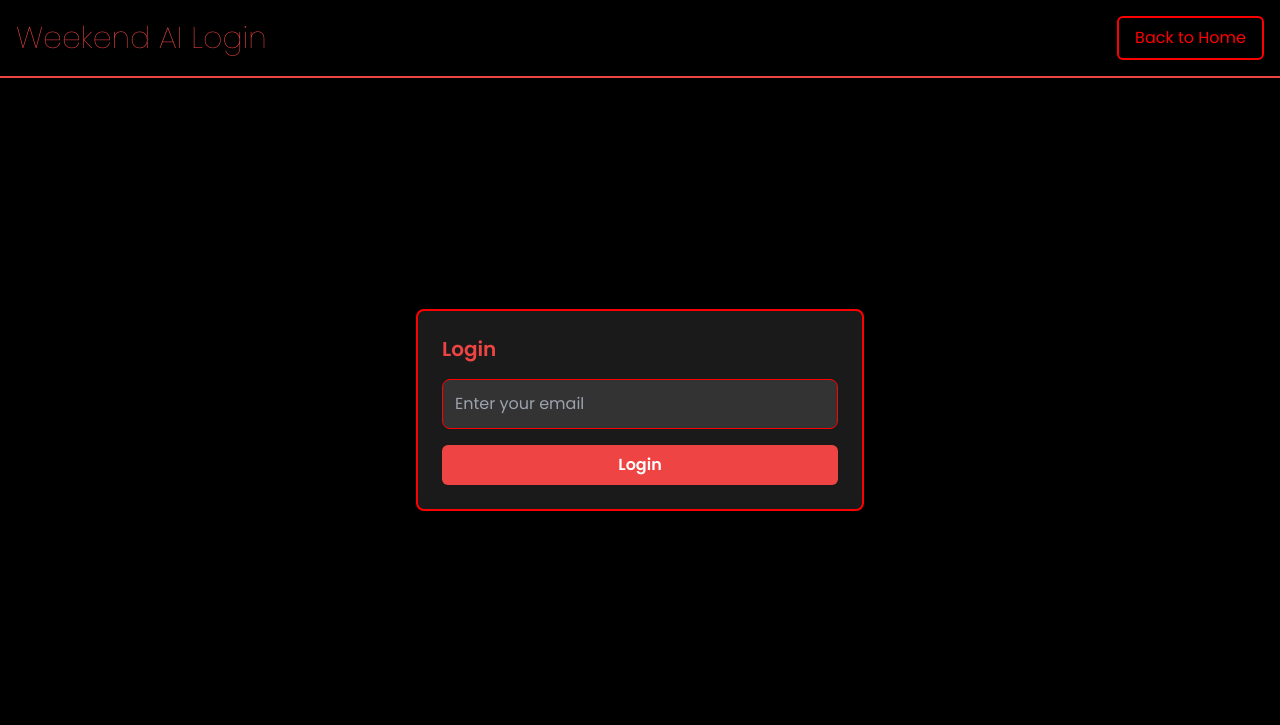
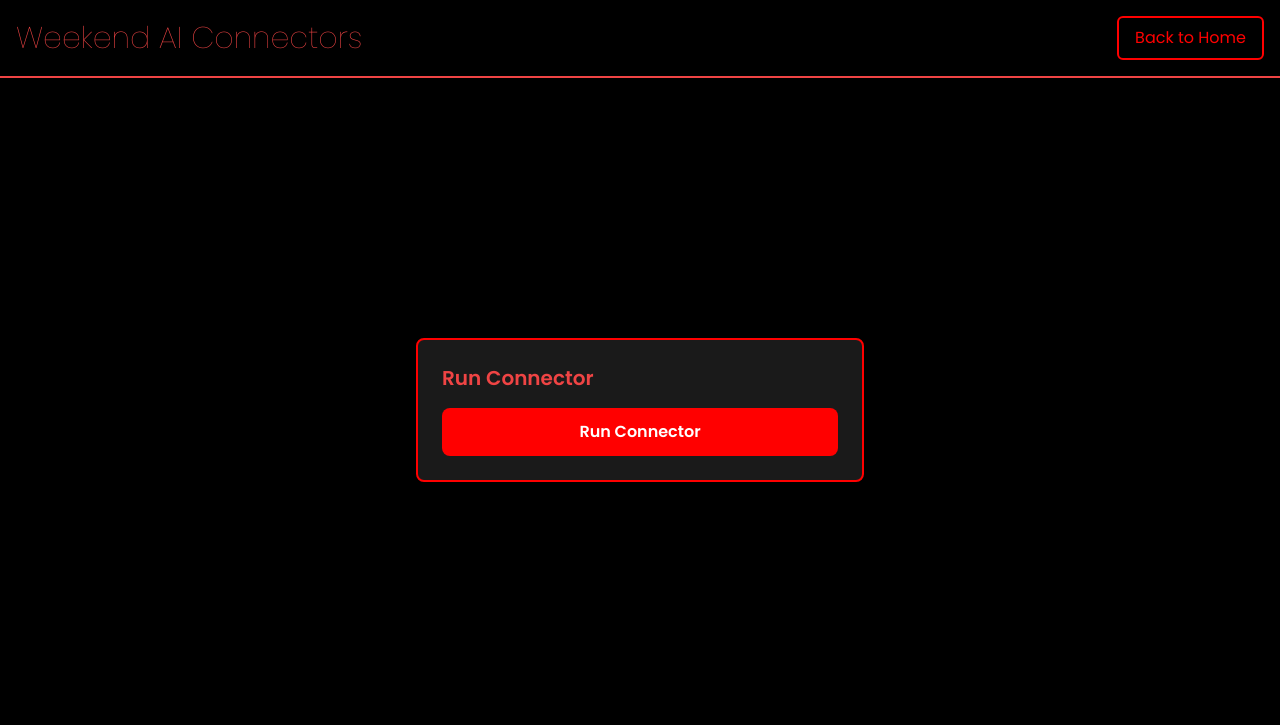
Before and after one commit to shreyasjadhav-ibm/weekend-watch-ai, a Flask app: template weekendAi/templates/index.html in a window 1280 px wide. Shown: the top 725 px of the page. Run offline with Flask 3, Linux system fonts and the light colour scheme; the template is opened without the code that fills it, so the values that code supplies are empty.

Commit message:
Connectors and suggestions option
WORKINGGG

````diff
--- a/weekendAi/app.py
+++ b/weekendAi/app.py
@@ -29,21 +29,21 @@ def landing():
     logger.info('GET /landing 200 OK,None')
     return render_template('landing.html')
 
-@app.route('/login')
-def login_page():
-    logger.info('GET /login 200 OK,None')
+@app.route('/connectors')
+def connectors_page():
+    logger.info('GET /connectors 200 OK,None')
     return render_template('index.html')
 
-@app.route('/login', methods=['POST'])
-def login():
+@app.route('/run-connector', methods=['POST'])
+def run_connector():
     try:
         data = request.json
-        if not data.get('email'):
-            raise ValueError('Invalid email')
-        logger.info('POST /login successful,None')
+        if not data.get('connector'):
+            raise ValueError('Invalid connector name')
+        logger.info('POST /run-connector successful,None')
         return jsonify({'status': 'success'})
     except Exception as e:
-        logger.error(f'Login failed: {str(e)},{type(e).__name__}')
+        logger.error(f'Connector run failed: {str(e)},{type(e).__name__}')
         return jsonify({'error': str(e)}), 400
 
 @app.route('/api/data')
@@ -74,6 +74,7 @@ def alerts():
 @app.route('/suggest-fix', methods=['POST'])
 def suggest_fix():
     log = request.json
+    user_suggestion = log.get('user_suggestion', '')
     try:
         with open('static/script.js', 'r') as f:
             code = f.read()
@@ -83,14 +84,15 @@ Error Type: {log['error_type']}
 Source: {log['source']}
 Code:
 {code}
+User Suggestion (optional): {user_suggestion}
 
 You are an expert JavaScript debugger tasked with fixing a JavaScript error in the provided code. Follow these steps:
 1. Analyze the error message, type, and source to identify the root cause (e.g., syntax error in a function, undefined variable).
 2. Locate the affected code section (function, variable, or statement) in the provided code.
 3. Apply the minimal changes needed to fix the error, preserving all other code (e.g., other functions, event listeners) exactly as is.
-4. If the user suggestion is provided (e.g., 'remove the whole block', 'fix only the parenthesis'), incorporate it into the fix:
-   - 'remove the whole block': Delete the faulty function or code block if safe.
-   - 'fix only the parenthesis': Correct only the syntax issue.
+4. If the user suggestion is provided (e.g., 'initialize the connector', 'fix the configuration'), incorporate it into the fix:
+   - 'initialize the connector': Add or correct the missing initialization function.
+   - 'fix the configuration': Ensure proper configuration object setup.
    - Other suggestions: Adapt the fix to align with the user's intent.
 5. If no user suggestion is provided, apply the most straightforward fix.
 6. Output the entire corrected code for the file, including all unchanged parts, in a ```javascript block.
@@ -102,10 +104,12 @@ Example output:
 function otherFunction() {{
     console.log('Unchanged');
 }}
-// Corrected function
-function faultyFunction() {{
-    console.log('Fixed');
+// Corrected code
+function initializeConnector() {{
+    console.log('Initialized');
 }}
+```
+
 Do not add explanations outside the code block unless requested. Only return the ```javascript block with the full corrected code.
 """
         model = genai.GenerativeModel('gemini-1.5-flash')
--- a/weekendAi/static/script.js
+++ b/weekendAi/static/script.js
@@ -1,18 +1,26 @@
-document.getElementById('login-form').addEventListener('submit', async (e) => {
-    e.preventDefault();
-    const email = document.getElementById('email').value;
+document.getElementById('run-connector').addEventListener('click', async () => {
     try {
-        // Simulate JS error randomly
-        if (Math.random() < 0.2) {
-            myUndefinedFunction(); // Causes ReferenceError
+        // Simulate realistic connector errors (30% chance each)
+        const errorChance = Math.random();
+        if (errorChance < 0.3) {
+            // TypeError: Trying to call a method on undefined config
+            const connectorConfig = undefined;
+            connectorConfig.start(); // Causes TypeError
+        } else if (errorChance < 0.6) {
+            // ReferenceError: Undefined connector initialization function
+            initializeConnector(); // Causes ReferenceError
         }
-        const response = await fetch('/login', {
+        // If no error, run connector
+        const response = await fetch('/run-connector', {
             method: 'POST',
             headers: { 'Content-Type': 'application/json' },
-            body: JSON.stringify({ email })
+            body: JSON.stringify({ connector: 'data-sync' })
         });
         const data = await response.json();
-        console.log('Login response:', data);
+        console.log('Connector response:', data);
+        if (data.status === 'success') {
+            alert('Connector scheduled successfully!');
+        }
     } catch (error) {
         console.log('Error caught:', error.message, error.name);
         const logResponse = await fetch('/log-error', {
@@ -27,10 +35,6 @@ document.getElementById('login-form').addEventListener('submit', async (e) => {
         console.log('Log error response:', await logResponse.json());
     }
 });
-
-// Intentional syntax error for testing
-function brokenSyntax() {
-    console.log("This is broken" )}// Missing closing parenthesis and brace
 
 // Initialize modal as hidden
 document.addEventListener('DOMContentLoaded', () => {
@@ -49,12 +53,14 @@ source.onmessage = function(event) {
     const recommendation = document.getElementById('recommendation');
     const initialButtons = document.getElementById('initial-buttons');
     const fixButtons = document.getElementById('fix-buttons');
+    const suggestionInput = document.getElementById('suggestion-input');
 
     message.textContent = `Anomaly detected: ${log.message} (${log.error_type})`;
     recommendation.classList.add('hidden');
     recommendation.textContent = '';
     initialButtons.classList.remove('hidden');
     fixButtons.classList.add('hidden');
+    suggestionInput.classList.add('hidden');
     modal.classList.add('show');
     console.log('Modal shown for anomaly:', log.message);
 
@@ -63,20 +69,29 @@ source.onmessage = function(event) {
     const noBtn = document.getElementById('suggest-no');
     const fixBtn = document.getElementById('fix-error');
     const closeBtn = document.getElementById('close-suggestion');
+    const submitBtn = document.getElementById('submit-suggestion');
 
-    yesBtn.onclick = async () => {
+    yesBtn.onclick = () => {
         console.log('Yes button clicked');
+        initialButtons.classList.add('hidden');
+        suggestionInput.classList.remove('hidden');
+        document.getElementById('user-suggestion').value = ''; // Clear previous input
+    };
+
+    submitBtn.onclick = async () => {
+        console.log('Submit suggestion clicked');
+        const userSuggestion = document.getElementById('user-suggestion').value;
+        suggestionInput.classList.add('hidden');
         const response = await fetch('/suggest-fix', {
             method: 'POST',
             headers: { 'Content-Type': 'application/json' },
-            body: JSON.stringify(log)
+            body: JSON.stringify({ ...log, user_suggestion: userSuggestion })
         });
         const data = await response.json();
         console.log('Suggest-fix response:', data);
         if (data.suggestion) {
             recommendation.textContent = data.suggestion;
             recommendation.classList.remove('hidden');
-            initialButtons.classList.add('hidden');
             fixButtons.classList.remove('hidden');
             fixBtn.dataset.code = data.extracted_code;
         } else {
@@ -91,6 +106,7 @@ source.onmessage = function(event) {
         recommendation.classList.add('hidden');
         initialButtons.classList.remove('hidden');
         fixButtons.classList.add('hidden');
+        suggestionInput.classList.add('hidden');
     };
 
     fixBtn.onclick = async () => {
@@ -108,6 +124,7 @@ source.onmessage = function(event) {
             recommendation.classList.add('hidden');
             initialButtons.classList.remove('hidden');
             fixButtons.classList.add('hidden');
+            suggestionInput.classList.add('hidden');
         } else {
             alert(`Error: ${data.error}`);
         }
@@ -119,6 +136,7 @@ source.onmessage = function(event) {
         recommendation.classList.add('hidden');
         initialButtons.classList.remove('hidden');
         fixButtons.classList.add('hidden');
+        suggestionInput.classList.add('hidden');
     };
 };
 
--- a/weekendAi/templates/index.html
+++ b/weekendAi/templates/index.html
@@ -3,7 +3,7 @@
 <head>
     <meta charset="UTF-8">
     <meta name="viewport" content="width=device-width, initial-scale=1.0">
-    <title>Weekend AI Bot - Login</title>
+    <title>Weekend AI Bot - Connectors</title>
     <link href="https://cdn.jsdelivr.net/npm/tailwindcss@2.2.19/dist/tailwind.min.css" rel="stylesheet">
     <link href="https://fonts.googleapis.com/css2?family=Poppins:wght@100;400;600&display=swap" rel="stylesheet">
     <style>
@@ -110,20 +110,30 @@
         .submit-btn:hover {
             background-color: #ff5555;
         }
+        .run-connector-btn {
+            background-color: #ff0000;
+            color: #ffffff;
+            padding: 12px 24px;
+            border-radius: 8px;
+            font-weight: 600;
+            transition: all 0.3s ease;
+        }
+        .run-connector-btn:hover {
+            background-color: #ff5555;
+            transform: translateY(-2px);
+            box-shadow: 0 0 15px rgba(255, 0, 0, 0.7);
+        }
     </style>
 </head>
 <body class="min-h-screen flex flex-col">
     <header class="bg-black text-red-500 p-4 shadow-md border-b-2 border-red-500 flex justify-between items-center">
-        <h1 class="text-3xl font-light">Weekend AI Login</h1>
+        <h1 class="text-3xl font-light">Weekend AI Connectors</h1>
         <a href="/" class="back-button">Back to Home</a>
     </header>
     <main class="flex-grow flex items-center justify-center p-4">
         <div class="form-container rounded-lg shadow-xl p-6 max-w-md w-full">
-            <h2 class="text-xl font-semibold text-red-500 mb-4">Login</h2>
-            <form id="login-form" class="space-y-4">
-                <input type="email" id="email" placeholder="Enter your email" class="w-full p-3 rounded-lg focus:outline-none focus:ring-2 focus:ring-red-500">
-                <button type="submit" class="w-full bg-red-500 text-white p-3 rounded-lg hover:bg-red-600 btn">Login</button>
-            </form>
+            <h2 class="text-xl font-semibold text-red-500 mb-4">Run Connector</h2>
+            <button id="run-connector" class="run-connector-btn w-full">Run Connector</button>
         </div>
     </main>
     <div id="alert-modal">
@@ -135,7 +145,7 @@
                 <button id="suggest-no" class="bg-gray-600 text-white btn hover:bg-gray-700">No</button>
             </div>
             <div id="suggestion-input" class="hidden mt-4">
-                <textarea id="user-suggestion" placeholder="Enter your suggestion (optional, e.g., 'remove the whole block' or 'fix only the parenthesis')" class="w-full p-3 rounded-lg focus:outline-none focus:ring-2 focus:ring-red-500"></textarea>
+                <textarea id="user-suggestion" placeholder="Enter your suggestion (optional, e.g., 'initialize the connector' or 'fix the configuration')" class="w-full p-3 rounded-lg focus:outline-none focus:ring-2 focus:ring-red-500"></textarea>
                 <button id="submit-suggestion" class="submit-btn btn">Submit</button>
             </div>
             <div id="fix-buttons" class="hidden flex justify-end space-x-4">
--- a/weekendAi/templates/landing.html
+++ b/weekendAi/templates/landing.html
@@ -39,7 +39,7 @@
         }
         .test-button:hover {
             background-color: #000000;
-            color: #f94646;
+            color: #e35a5a;
             transform: translateY(-2px);
             box-shadow: 0 0 15px rgba(255, 0, 0, 0.7);
         }
@@ -66,7 +66,7 @@
 <body class="min-h-screen flex flex-col items-center justify-center">
     <canvas id="particle-canvas"></canvas>
     <h1 class="title">Weekend AI</h1>
-    <a href="/login" class="test-button mt-8">Test the Product</a>
+    <a href="/connectors" class="test-button mt-8">Test the Product</a>
     <script>
         // Particle Background
         const canvas = document.getElementById('particle-canvas');
````
Also changed, not shown: 1 other file.
